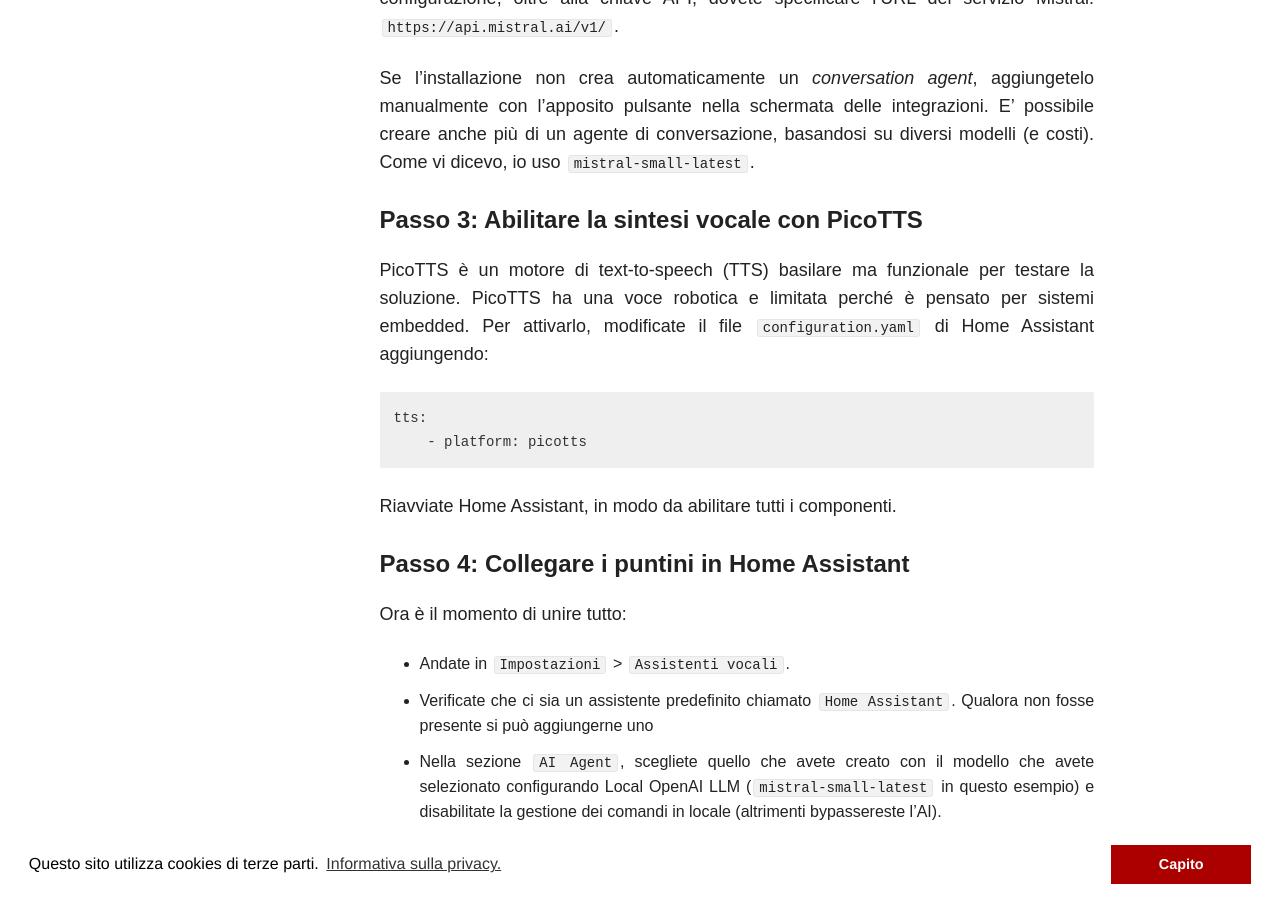
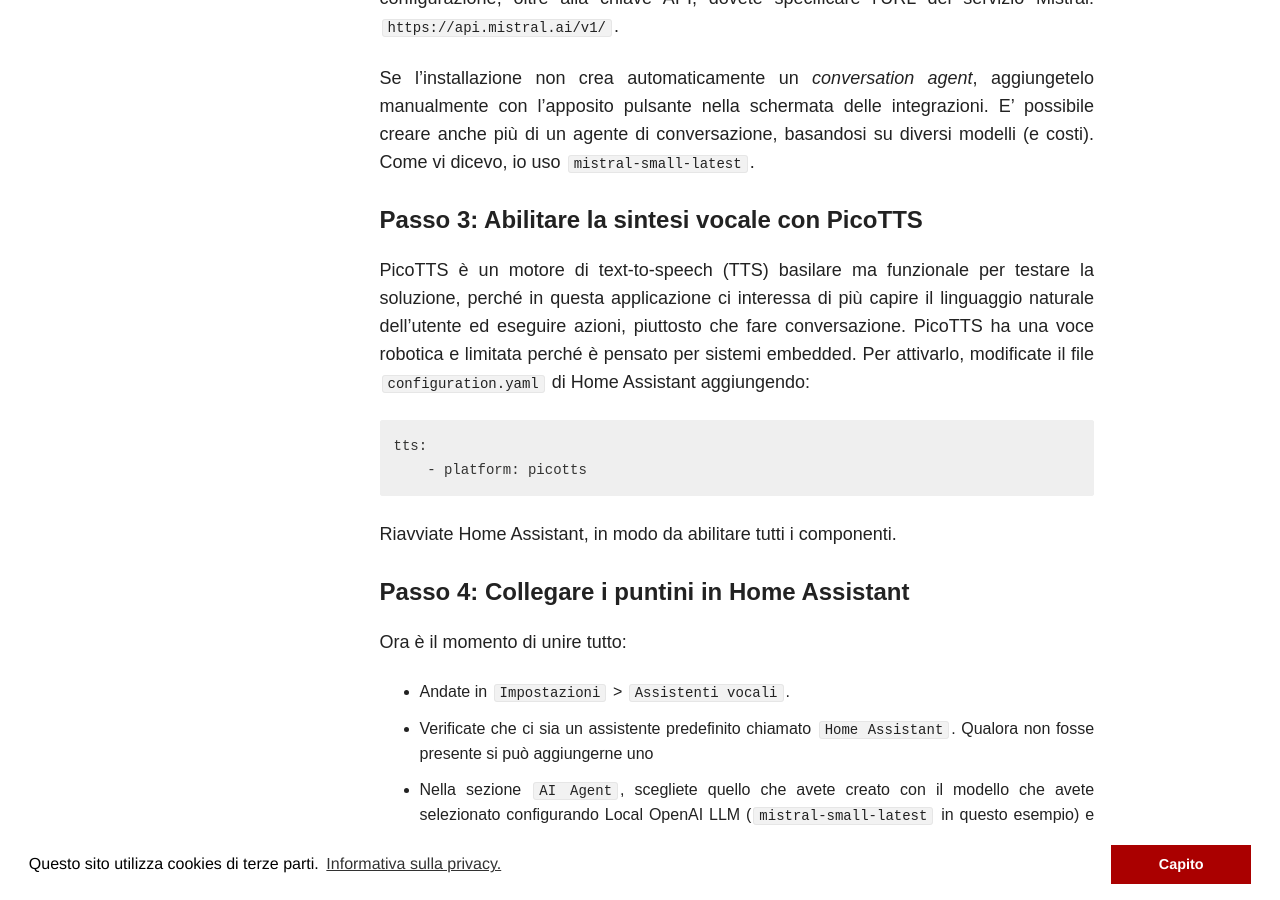
Before and after one commit to ocampana/ocampana.github.io, a Jekyll site: the page built from _posts/blog/2026-02-11-domotica-accessibile-ipovedenti.md, in a window 1280 px wide and 900 px high, scrolled down 2199 px. Built offline with Jekyll 4.4.1, drawn with Linux system fonts in a browser that asks for light colours; nearby versions of some CDN libraries; some of the changed text lies outside the part shown.

Commit message:
Ultimi fix

````diff
--- a/_posts/blog/2026-02-11-domotica-accessibile-ipovedenti.md
+++ b/_posts/blog/2026-02-11-domotica-accessibile-ipovedenti.md
@@ -42,7 +42,7 @@
 
 #### Passo 3: Abilitare la sintesi vocale con PicoTTS
 
-PicoTTS è un motore di text-to-speech (TTS) basilare ma funzionale per testare la soluzione. PicoTTS ha una voce robotica e limitata perché è pensato per sistemi embedded. Per attivarlo, modificate il file `configuration.yaml` di Home Assistant aggiungendo:
+PicoTTS è un motore di text-to-speech (TTS) basilare ma funzionale per testare la soluzione, perché in questa applicazione ci interessa di più capire il linguaggio naturale dell'utente ed eseguire azioni, piuttosto che fare conversazione. PicoTTS ha una voce robotica e limitata perché è pensato per sistemi embedded. Per attivarlo, modificate il file `configuration.yaml` di Home Assistant aggiungendo:
 
 ```
 tts:
````
Also changed, not shown: other parts of _posts/blog/2026-02-11-domotica-accessibile-ipovedenti.md (+1 -1 lines).
